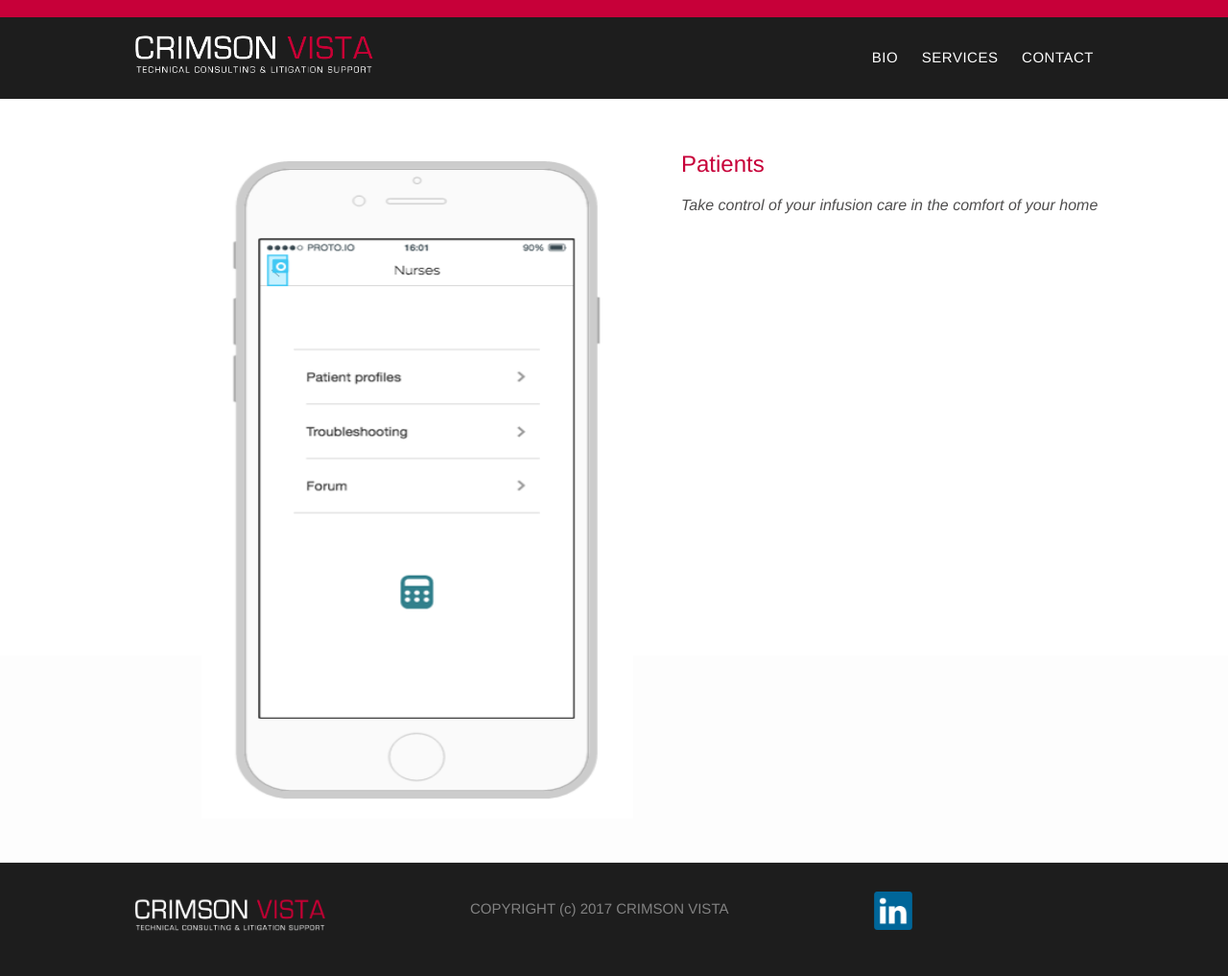
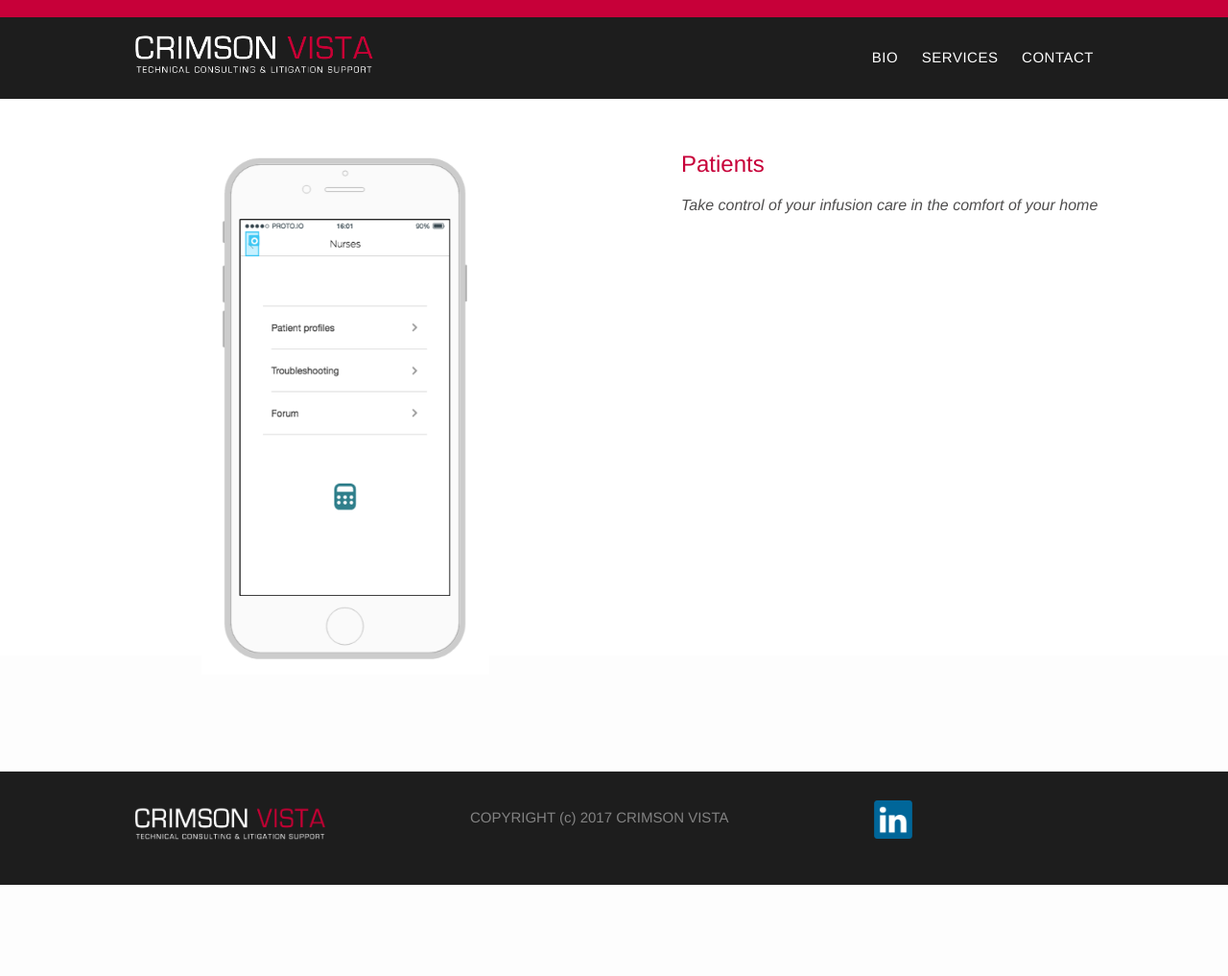
Before and after one commit to vezenwa/vezenwa.github.io, a Jekyll site: the page built from services/nurses.md, in a window 1280 px wide. Shown: the whole page at 96% size. Built offline with Jekyll 4.4.1, drawn with Linux system fonts in a browser that asks for light colours; after the commit the page ends 922 px from its top, so only the background shows below that.

Commit message:
Update nurses.html

```diff
--- a/_layouts/nurses.html
+++ b/_layouts/nurses.html
@@ -21,7 +21,7 @@
 
 
               <div class="column half">
-                <img src="/images/napp1.png" width="450" height="700">
+                <img src="/images/napp1.png" width="300" height="550">
             </div>
 
             <div class="column half">
```
